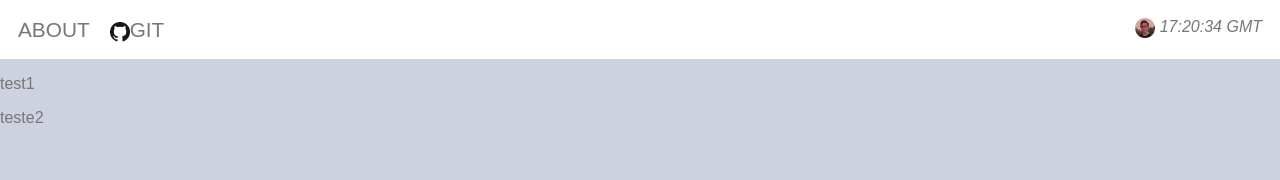
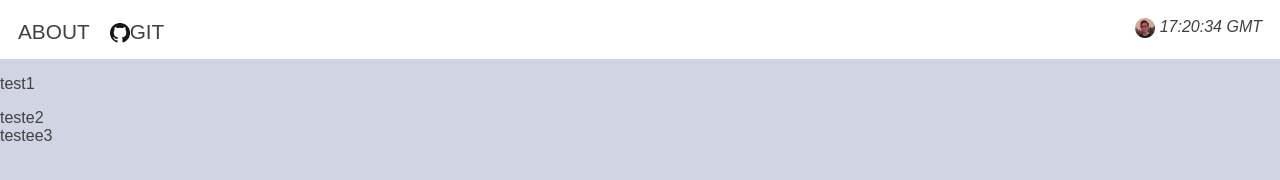
Before and after one commit to UnavailableDev/web1, a plain HTML site: page index.html in a window 1280 px wide. Drawn offline with Linux system fonts and the light colour scheme.

Commit message:
css update, not final

```diff
--- a/index.html
+++ b/index.html
@@ -24,10 +24,9 @@
                 </div>
             </div>
         </div>
-    </div>
         <div class="content">
             <p>test1</p>
-            <p>teste2</p>
+            <p>teste2 <br> testee3</p>
         </div>
     </div>
 </body>
--- a/styles.css
+++ b/styles.css
@@ -1,11 +1,11 @@
 /*  MASTER STYLES   */
 *{
     font-family: Arial, Helvetica, sans-serif;
-    color: #777;
+    color: #414141;
 }
 body{
     margin: 0px;
-    background-color: #4e5d9448;
+    background-color: #4e5d9441;
 }
 
 
@@ -39,7 +39,7 @@
 .navLink a {
     text-decoration: none;
     transition: color 0.5s;
-    vertical-align: auto;
+    vertical-align: middle;
 }
 .navLink:hover {
     border-bottom: 1px solid #4e5d94;
@@ -47,4 +47,5 @@
 .navLink a:hover {
     color: #4e5d94;
     font-weight: bold;
+    margin-right: -2.3px;
 }
```
